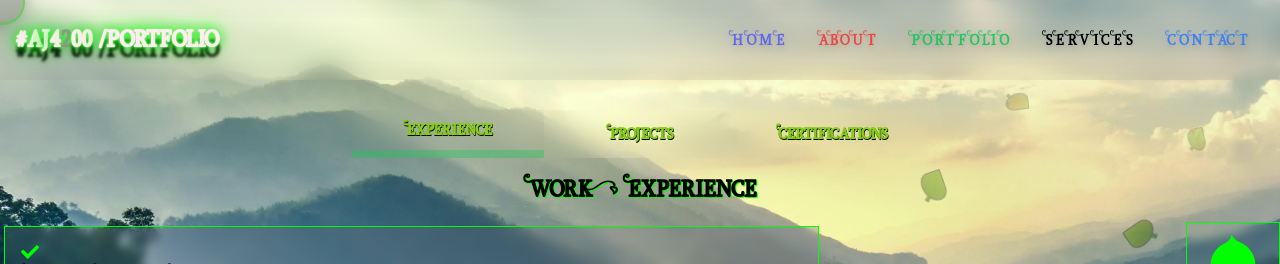
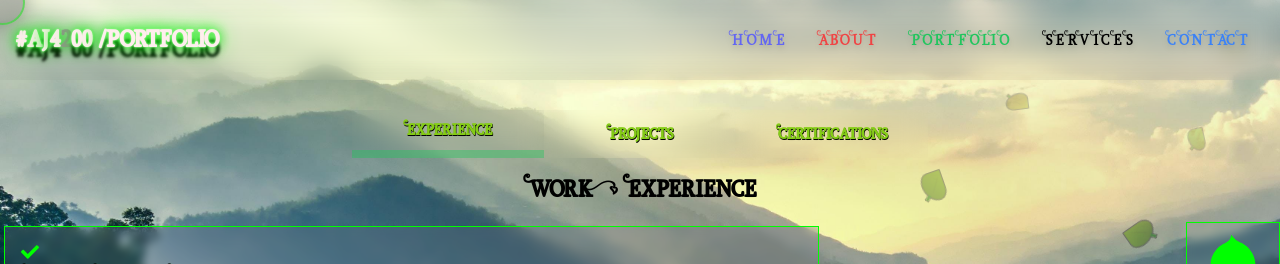
Before and after one commit to AJ4200/AJ4200, a Next.js app: page /portfolio in a window 1280 px wide. Both pictures are taken after a click on the button "Experience". Shown: the top 264 px of the page. Built offline with nearby package versions, Linux system fonts and the light colour scheme.

Commit message:
nav update

```diff
--- a/src/components/Portfolio/Experience.tsx
+++ b/src/components/Portfolio/Experience.tsx
@@ -20,7 +20,7 @@ const Experience: React.FC = () => {
 
   return (
     <div className="w-full">
-      <h2 className="text-shadow-theme my-4 text-center text-2xl font-bold">
+      <h2 className="c my-4 text-center text-2xl font-bold">
         Work Experience
       </h2>
       <div className="flex flex-row justify-between w-full">
```
